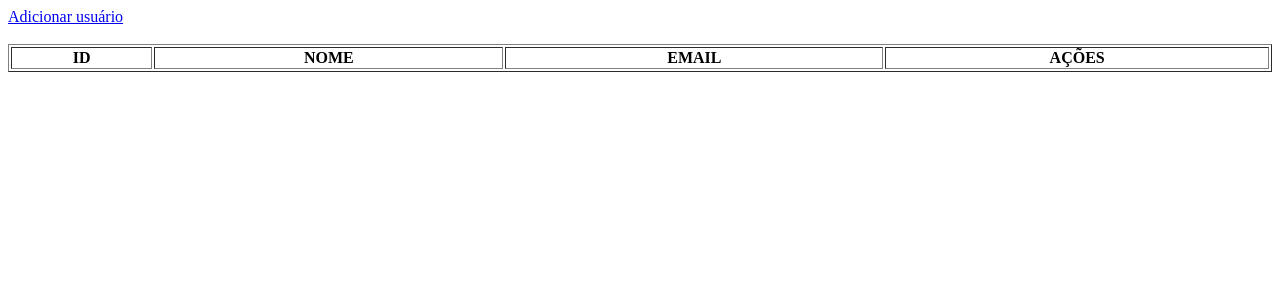
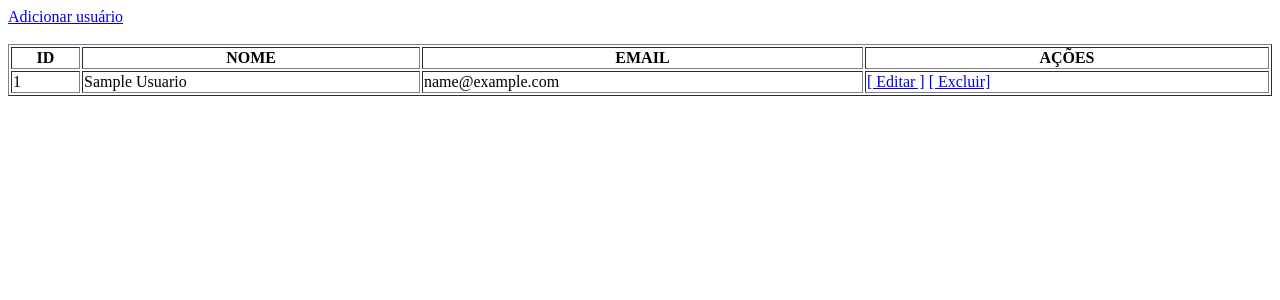
Before and after one commit to Mizaeldouglas/Curso_PHP, a PHP site: page / in a window 1280 px wide. Shown: the top 300 px of the page. Run offline with PHP 8.4, Linux system fonts and the light colour scheme; tables that the repository leaves empty or names only in its code hold one stand-in row (values such as "Sample post"); a stand-in replaces the project's code that opens the database connection; lists and menus that the app fills with data are empty.

Commit message:
crud Com DAO

```diff
--- /dev/null
+++ b/BancoDeDados/dao/UsuarioDaoMysql.php
@@ -0,0 +1,72 @@
+<?php
+require_once 'models/Usuario.php';
+
+class UsuarioDaoMysql implements UsuarioDAO
+{
+  private $pdo;
+
+  public function __construct(PDO $driver)
+  {
+    $this->pdo = $driver;
+  }
+
+  public function findByEmail($email)
+  {
+    $sql = $this->pdo->prepare("SELECT * from usuarios where email = :email");
+    $sql->bindValue(':email', $email);
+    $sql->execute();
+    if ($sql->rowCount() > 0) {
+      $data = $sql->fetch();
+
+      $usuario = new Usuario();
+      $usuario->setId($data['id']);
+      $usuario->setNome($data['nome']);
+      $usuario->setEmail($data['email']);
+
+      return $usuario;
+    } else {
+      return false;
+    }
+  }
+
+  public function add(Usuario $usuario)
+  {
+
+    $sql = $this->pdo->prepare('INSERT INTO usuarios(nome,email) VALUES (:nome,:email)');
+    $sql->bindValue(':nome', $usuario->getNome());
+    $sql->bindValue(':email', $usuario->getEmail());
+    $sql->execute();
+
+    $usuario->setId($this->pdo->lastInsertId());
+    return $usuario;
+  }
+  public function findAll()
+  {
+    $arr = [];
+
+    $sql = $this->pdo->query("SELECT * FROM usuarios");
+    if ($sql->rowCount() > 0) {
+      $data = $sql->fetchAll();
+
+      foreach ($data as $item) {
+        $usuario = new Usuario();
+        $usuario->setId($item['id']);
+        $usuario->setNome($item['nome']);
+        $usuario->setEmail($item['email']);
+
+        $arr[] = $usuario;
+      }
+    }
+
+    return $arr;
+  }
+  public function findById($id)
+  {
+  }
+  public function update(Usuario $usuario)
+  {
+  }
+  public function delete($id)
+  {
+  }
+}
--- a/BancoDeDados/index.php
+++ b/BancoDeDados/index.php
@@ -1,5 +1,10 @@
 <?php
 require 'config.php';
+require 'dao/UsuarioDAOMySQL.php';
+
+$usuarioDAO = new UsuarioDaoMysql($pdo);
+$lista = $usuarioDAO->findAll();
+
 ?>
 
 
@@ -14,5 +19,19 @@ require 'config.php';
     <th>EMAIL</th>
     <th>AÇÕES</th>
   </tr>
+  <?php
+  foreach ($lista as $usuario) : ?>
+  <tr>
+    <td><?php echo $usuario->getId() ?></td>
+    <td><?php echo $usuario->getNome() ?></td>
+    <td><?php echo $usuario->getEmail() ?></td>
+    <td>
+      <a href="editar.php?id=<?php echo $usuario->getId() ?>">[ Editar ]</a>
+      <a href="excluir.php?id=<?php echo $usuario->getId() ?>" onclick="return confirm('Tem Ceteza excluir?')">
+        [ Excluir]
+      </a>
+    </td>
+  </tr>
+  <?php endforeach; ?>
 
 </table>
--- /dev/null
+++ b/BancoDeDados/models/Usuario.php
@@ -0,0 +1,54 @@
+<?php
+class Usuario
+{
+  private $id;
+  private $nome;
+  private $email;
+
+  public function getId()
+  {
+    return $this->id;
+  }
+
+  public function setId($id)
+  {
+    $this->id = trim($id);
+
+    return $this;
+  }
+
+  public function getNome()
+  {
+    return $this->nome;
+  }
+
+  public function setNome($nome)
+  {
+    $this->nome = ucwords(trim($nome));
+
+    return $this;
+  }
+
+  public function getEmail()
+  {
+    return $this->email;
+  }
+
+  public function setEmail($email)
+  {
+    $this->email = strtolower(trim($email));
+
+    return $this;
+  }
+}
+
+
+interface UsuarioDAO
+{
+  public function add(Usuario $usuario);
+  public function findAll();
+  public function findByEmail($email);
+  public function findById($id);
+  public function update(Usuario $usuario);
+  public function delete($id);
+}
```
Also changed, not shown: BancoDeDados/adicionar_action.php (+9 -14 lines), BancoDeDados/editar_action.php (added, +22 -0 lines), BancoDeDados/excluir.php (added, +15 -0 lines).
